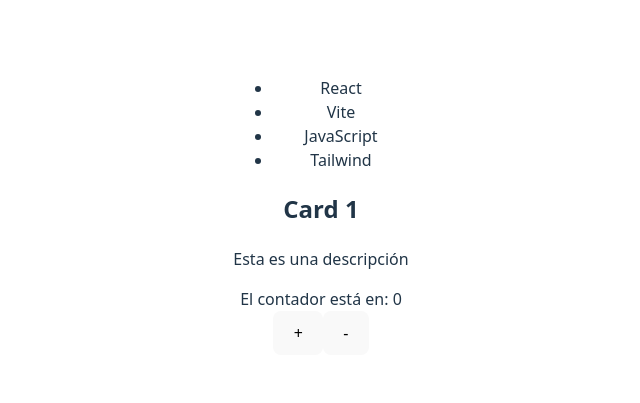
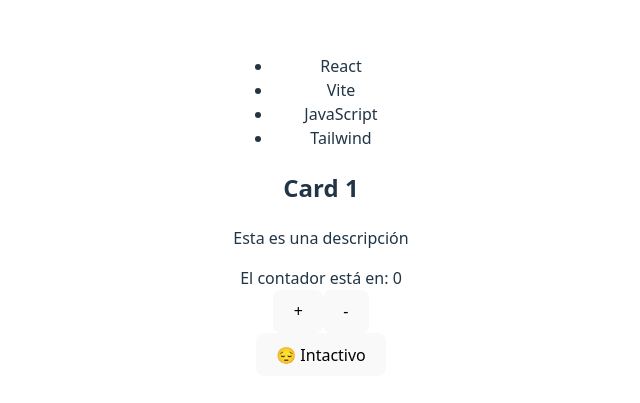
Before and after one commit to crontreras1/react.js, a React (Vite) app: page / in a window 1280 px wide. Shown: the part 193-596 px from the top of the page, without its empty margins (319-959 px from the left). Built offline with nearby package versions, Linux system fonts and the light colour scheme.

Commit message:
class 5. update & rendering components with useState

```diff
--- a/src/App.jsx
+++ b/src/App.jsx
@@ -1,5 +1,6 @@
 import Card from './components/Card'
 import Counter from './components/Counter'
+import ToggleButton from './components/ToggleButton'
 import './App.css'
 
 function App() {
@@ -20,6 +21,8 @@
       <Card title='Card 1' description='Esta es una descripción'/>
 
       <Counter />
+
+      <ToggleButton />
     </section>
   )
 }
--- /dev/null
+++ b/src/components/ToggleButton.jsx
@@ -0,0 +1,15 @@
+import { useState } from "react"
+
+const ToggleButton = () => {
+  const [isActive, setIsActive] = useState(false)
+
+  return (
+    <section>
+      <button onClick={ () => setIsActive(!isActive) }>
+        { isActive ? '😊 Activo' : '😔 Intactivo' }
+      </button>
+    </section>
+  )
+}
+
+export default ToggleButton
```
